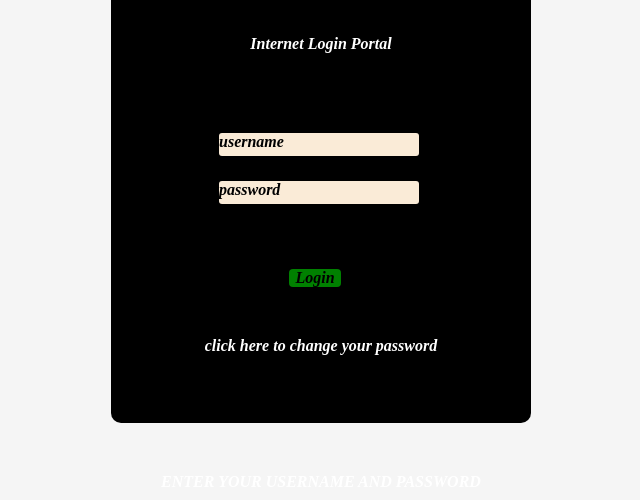
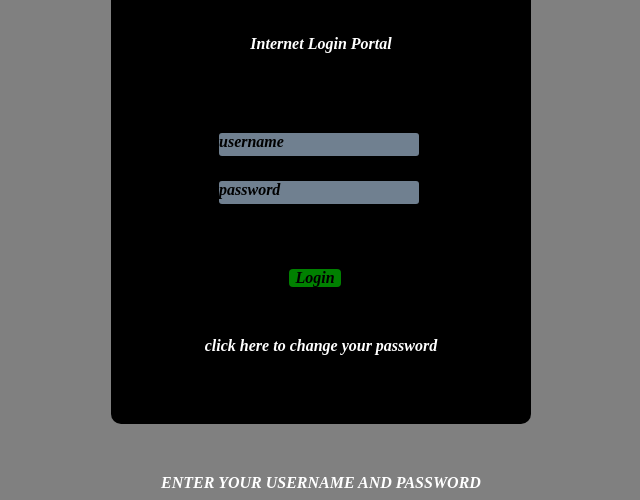
Before and after one commit to Sathvikxr/WIFIPORTAL, a plain HTML site: page index.html in a window 1280 px wide. Shown: the part 305-805 px from the top of the page, without its empty margins (319-959 px from the left). Drawn offline with Linux system fonts and the light colour scheme.

Commit message:
New Changes

```diff
--- a/index.html
+++ b/index.html
@@ -7,7 +7,7 @@
 
         <style>
             body{
-                background-color:whitesmoke;
+                background-color:grey;
             }
             .header{
                 text-align: center;
@@ -18,7 +18,7 @@
             .portalTotal{
 
                 background-color: black;
-                height: 500px;
+                height: 501px;
                 width: 420px;
                 border-radius: 10px;
                 margin: auto;
@@ -38,7 +38,7 @@
                 margin-top: 50px;
             }
             .userNameDiv{
-                background-color: antiquewhite;
+                background-color: slategray;
                 height: 23px;
                 width: 200px;
                 margin-top: 80px;
@@ -46,7 +46,7 @@
                 border-radius: 3px;
             }
             .passwordDiv{
-                background-color: antiquewhite;
+                background-color: slategray;
                 height: 23px;
                 width: 200px;
                 margin-top: 25px;
```
